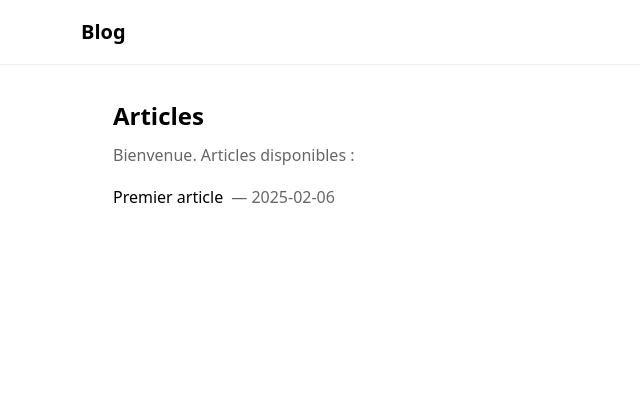
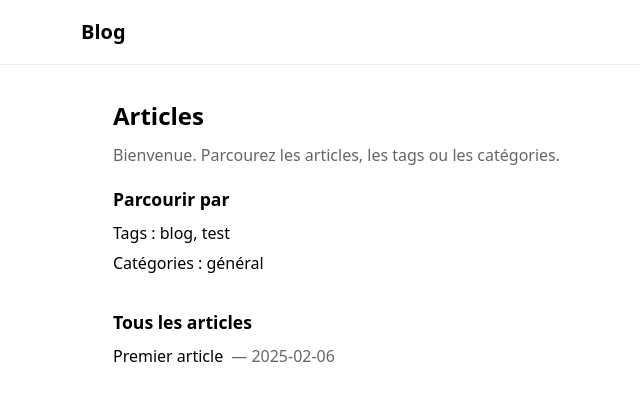
Before and after one commit to jbressand34/blog, a Next.js app: page / in a window 1280 px wide. Shown: the top 400 px of the page, without its empty margins (175-815 px from the left). Built offline with nearby package versions, Linux system fonts and the light colour scheme.

Commit message:
Added : taxonomy of categories and tags

```diff
--- a/app/page.tsx
+++ b/app/page.tsx
@@ -1,5 +1,6 @@
 import Link from "next/link";
 import { getArticleSlugs, getArticleBySlug } from "@/lib/markdown";
+import { getAllTags, getAllCategories } from "@/lib/taxonomy";
 
 export default function Home() {
   const slugs = getArticleSlugs();
@@ -8,14 +9,55 @@ export default function Home() {
     .filter((a): a is NonNullable<typeof a> => a !== null)
     .sort((a, b) => (b.meta.date || "").localeCompare(a.meta.date || ""));
 
+  const tags = getAllTags();
+  const categories = getAllCategories();
+
   return (
     <main style={{ padding: "0 2rem 2rem", maxWidth: "48rem", margin: "0 auto" }}>
       <h1 style={{ fontSize: "1.5rem", marginBottom: "0.5rem" }}>Articles</h1>
-      <p style={{ color: "#666", marginBottom: "1rem" }}>Bienvenue. Articles disponibles :</p>
+      <p style={{ color: "#666", marginBottom: "1rem" }}>
+        Bienvenue. Parcourez les articles, les tags ou les catégories.
+      </p>
+
+      {(tags.length > 0 || categories.length > 0) && (
+        <section style={{ marginBottom: "2rem" }}>
+          <h2 style={{ fontSize: "1.1rem", marginBottom: "0.5rem" }}>
+            Parcourir par
+          </h2>
+          {tags.length > 0 && (
+            <p style={{ marginBottom: "0.25rem" }}>
+              Tags :{" "}
+              {tags.map((tag, i) => (
+                <span key={tag}>
+                  <Link href={`/tags/${encodeURIComponent(tag)}`}>{tag}</Link>
+                  {i < tags.length - 1 ? ", " : ""}
+                </span>
+              ))}
+            </p>
+          )}
+          {categories.length > 0 && (
+            <p>
+              Catégories :{" "}
+              {categories.map((cat, i) => (
+                <span key={cat}>
+                  <Link href={`/categories/${encodeURIComponent(cat)}`}>
+                    {cat}
+                  </Link>
+                  {i < categories.length - 1 ? ", " : ""}
+                </span>
+              ))}
+            </p>
+          )}
+        </section>
+      )}
+
+      <h2 style={{ fontSize: "1.1rem", marginBottom: "0.5rem" }}>
+        Tous les articles
+      </h2>
       {articles.length === 0 ? (
         <p>Aucun article pour l’instant.</p>
       ) : (
-        <ul style={{ marginTop: "1rem", listStyle: "none" }}>
+        <ul style={{ listStyle: "none" }}>
           {articles.map((article) => (
             <li key={article.meta.slug} style={{ marginBottom: "0.5rem" }}>
               <Link href={`/articles/${article.meta.slug}`}>
--- /dev/null
+++ b/lib/taxonomy.ts
@@ -0,0 +1,59 @@
+import { getArticleSlugs, getArticleBySlug, type Article } from "@/lib/markdown";
+
+function getAllArticles(): Article[] {
+  return getArticleSlugs()
+    .map((slug) => getArticleBySlug(slug))
+    .filter((a): a is Article => a !== null);
+}
+
+/**
+ * Retourne la liste des tags uniques (tous articles confondus).
+ */
+export function getAllTags(): string[] {
+  const articles = getAllArticles();
+  const set = new Set<string>();
+  for (const a of articles) {
+    const tags = a.meta.tags;
+    if (Array.isArray(tags)) {
+      for (const t of tags) if (t != null && String(t).trim()) set.add(String(t).trim());
+    }
+  }
+  return Array.from(set).sort((a, b) => a.localeCompare(b, "fr"));
+}
+
+/**
+ * Retourne la liste des catégories uniques (tous articles confondus).
+ */
+export function getAllCategories(): string[] {
+  const articles = getAllArticles();
+  const set = new Set<string>();
+  for (const a of articles) {
+    const cat = a.meta.category;
+    if (cat != null && String(cat).trim()) set.add(String(cat).trim());
+  }
+  return Array.from(set).sort((a, b) => a.localeCompare(b, "fr"));
+}
+
+/**
+ * Retourne les articles ayant le tag donné (comparaison insensible à la casse).
+ */
+export function getArticlesByTag(tag: string): Article[] {
+  const articles = getAllArticles();
+  const tagLower = tag.toLowerCase();
+  return articles
+    .filter((a) =>
+      (a.meta.tags ?? []).some((t) => String(t).toLowerCase() === tagLower)
+    )
+    .sort((a, b) => (b.meta.date || "").localeCompare(a.meta.date || ""));
+}
+
+/**
+ * Retourne les articles de la catégorie donnée (comparaison insensible à la casse).
+ */
+export function getArticlesByCategory(category: string): Article[] {
+  const articles = getAllArticles();
+  const catLower = category.toLowerCase();
+  return articles
+    .filter((a) => (a.meta.category ?? "").toLowerCase() === catLower)
+    .sort((a, b) => (b.meta.date || "").localeCompare(a.meta.date || ""));
+}
```
Also changed, not shown: app/articles/[slug]/page.tsx (+30 -5 lines), app/categories/[category]/page.tsx (added, +47 -0 lines), app/tags/[tag]/page.tsx (added, +47 -0 lines).
